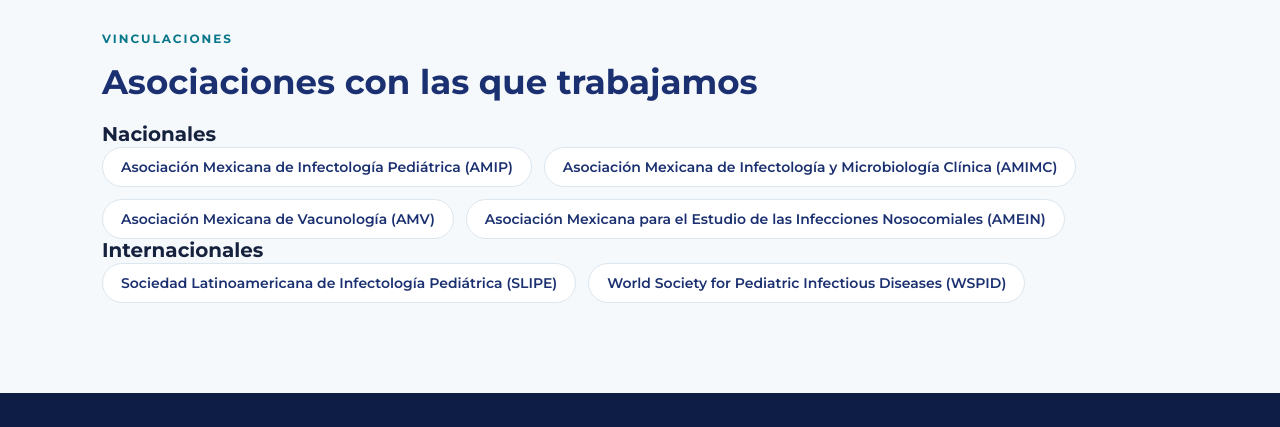
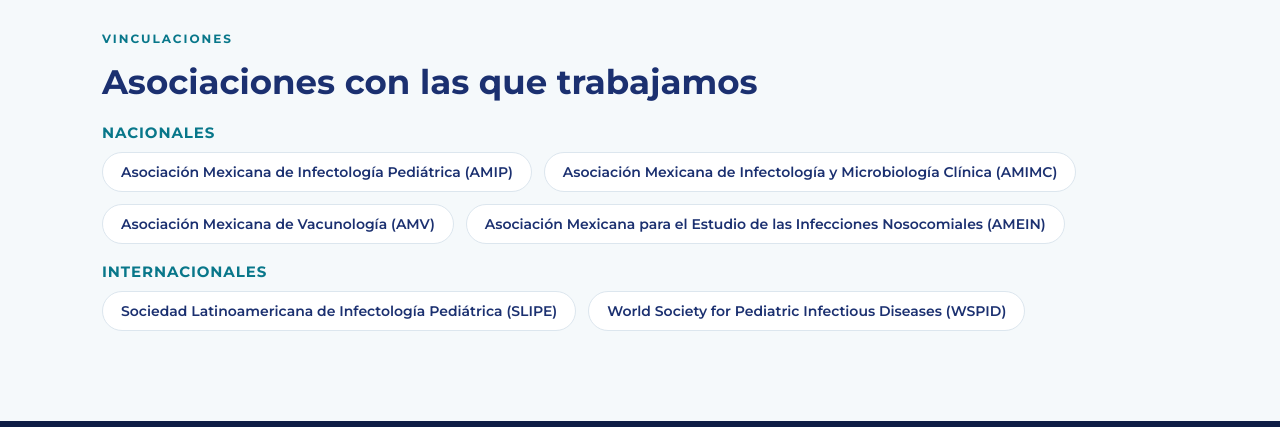
Before and after one commit to idcarlos23/mexypidn-muestra, a plain HTML site: page index.html in a window 1280 px wide. Shown: the part 3580-4007 px from the top of the page. Drawn offline with nearby package versions, Linux system fonts and the light colour scheme.

Commit message:
update style.css

```diff
--- a/style.css
+++ b/style.css
@@ -131,3 +131,5 @@ nav .cta{padding:9px 16px;box-shadow:none!important}
 .feat .btn{background:var(--cyan);color:var(--navy);margin:0}
 @media(max-width:900px){nav a{padding:0}.mv,.vals,.com,.consejo{grid-template-columns:1fr 1fr}.feat{grid-template-columns:1fr}.phead h1{font-size:30px}}
 @media(max-width:560px){.mv,.vals,.com,.consejo{grid-template-columns:1fr}}
+
+.allyh{font:700 15px Montserrat,sans-serif;color:var(--teal);text-transform:uppercase;letter-spacing:.06em;margin:18px 0 10px}
```
